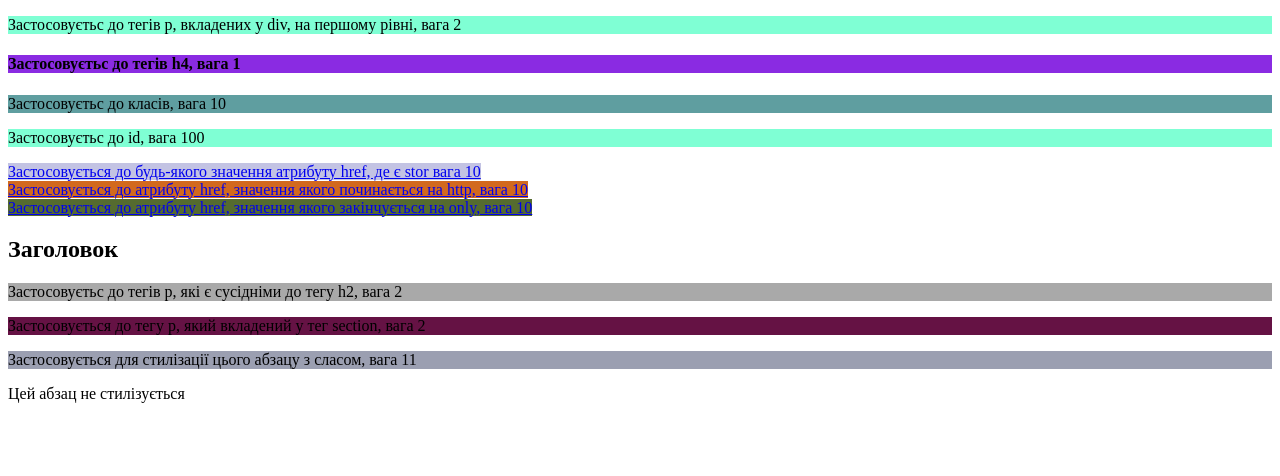
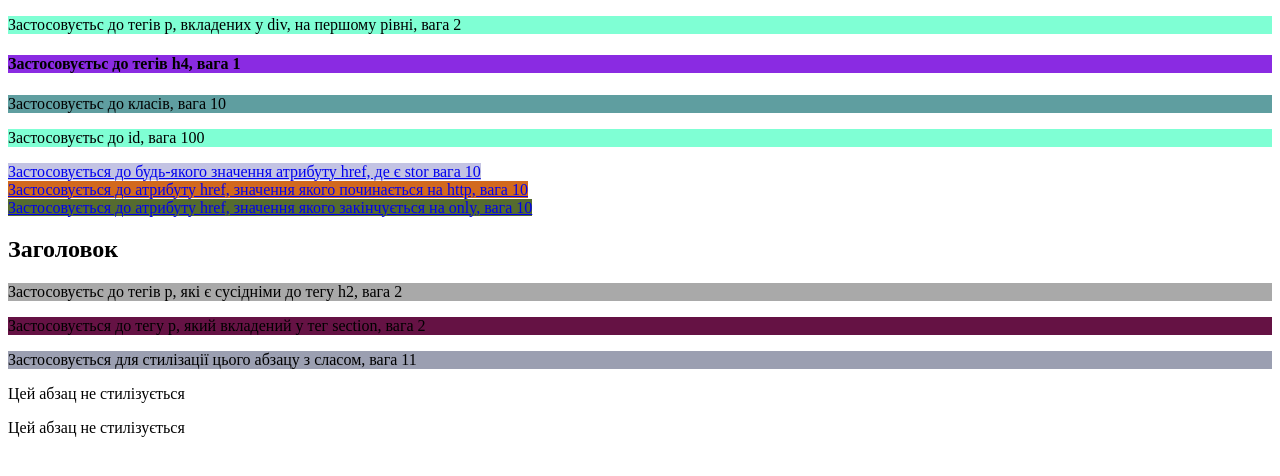
Before and after one commit to TetianaMaior/html_css_hw, a plain HTML site: page index.html in a window 1280 px wide. Drawn offline with Linux system fonts and the light colour scheme.

Commit message:
new articles

```diff
--- a/index.html
+++ b/index.html
@@ -41,6 +41,9 @@
     <article>
         <p class="page1">Цей абзац не стилізується</p>
     </article>
+    <article>
+        <p class="page1">Цей абзац не стилізується</p>
+    </article>
 
 
 
```
